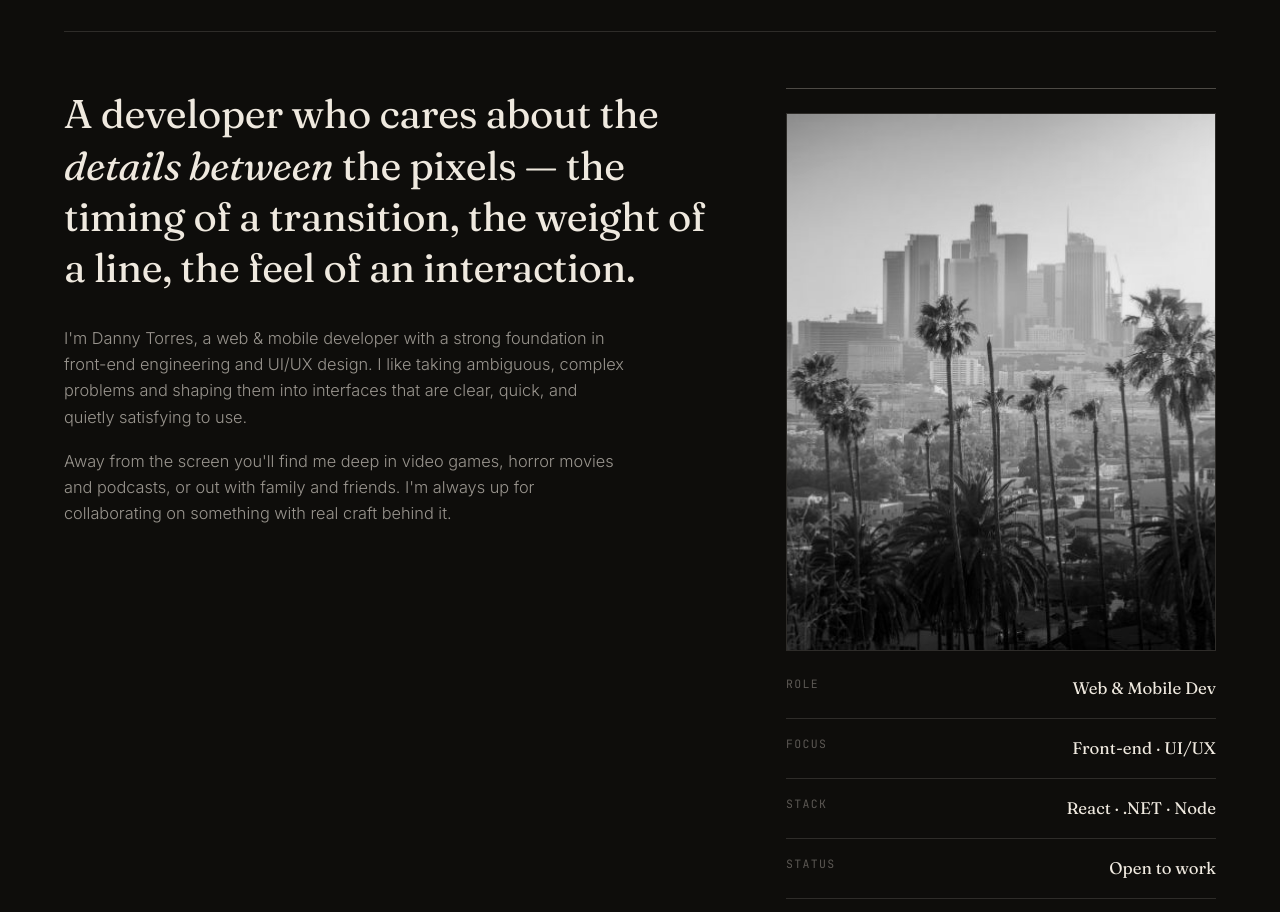
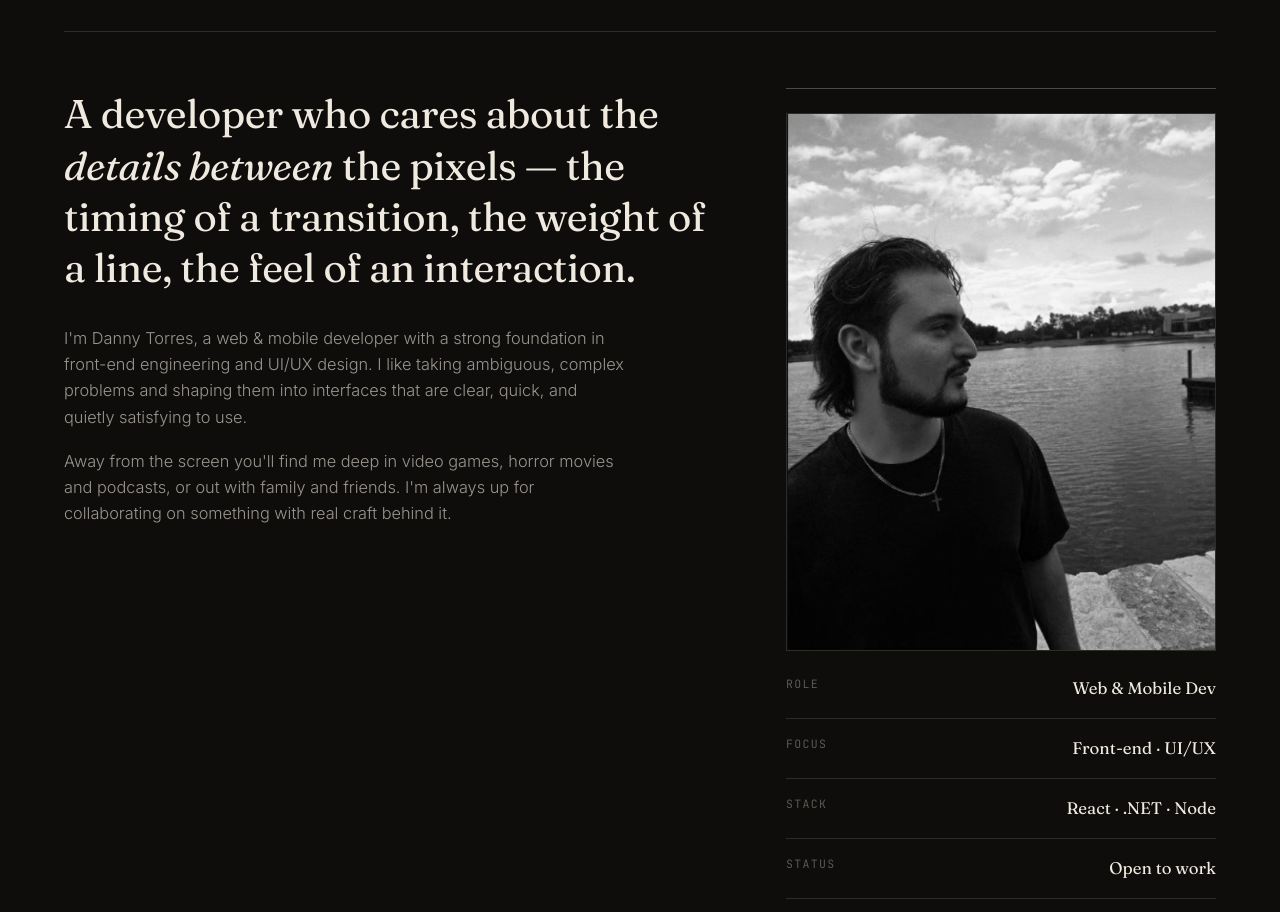
Before and after one commit to DannyT2002/ReactPortfolio, a React (Vite) app: page / in a window 1280 px wide. Shown: the part 1065-1977 px from the top of the page. Built offline with nearby package versions, Linux system fonts and the light colour scheme; the HTML template or start-up script is replaced by a standard one.

Commit message:
Changed profile picture

```diff
--- a/src/components/About.jsx
+++ b/src/components/About.jsx
@@ -36,7 +36,7 @@ const About = () => {
 
           <div className="about__side">
             <figure className="about__portrait">
-              <img src="/assets/profile.jpg" alt="Danny Torres" />
+              <img src="/assets/portfolio.jpg" alt="Danny Torres" />
             </figure>
             <dl style={{ margin: 0 }}>
               <div className="fact"><dt>Role</dt><dd>Web &amp; Mobile Dev</dd></div>
```
Also changed, not shown: public/assets/portfolio.jpg (added), public/assets/profile.jpg (deleted).
